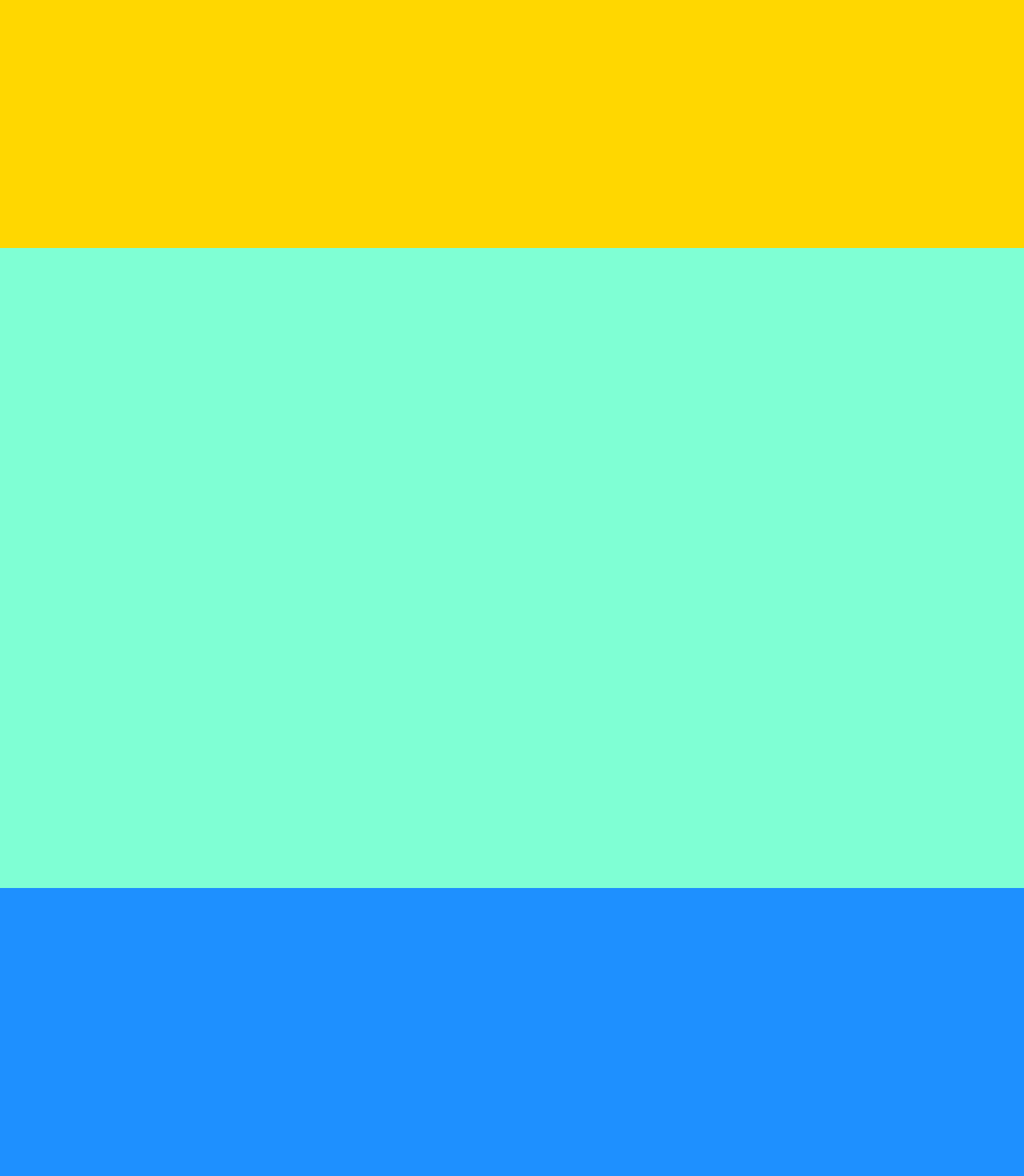
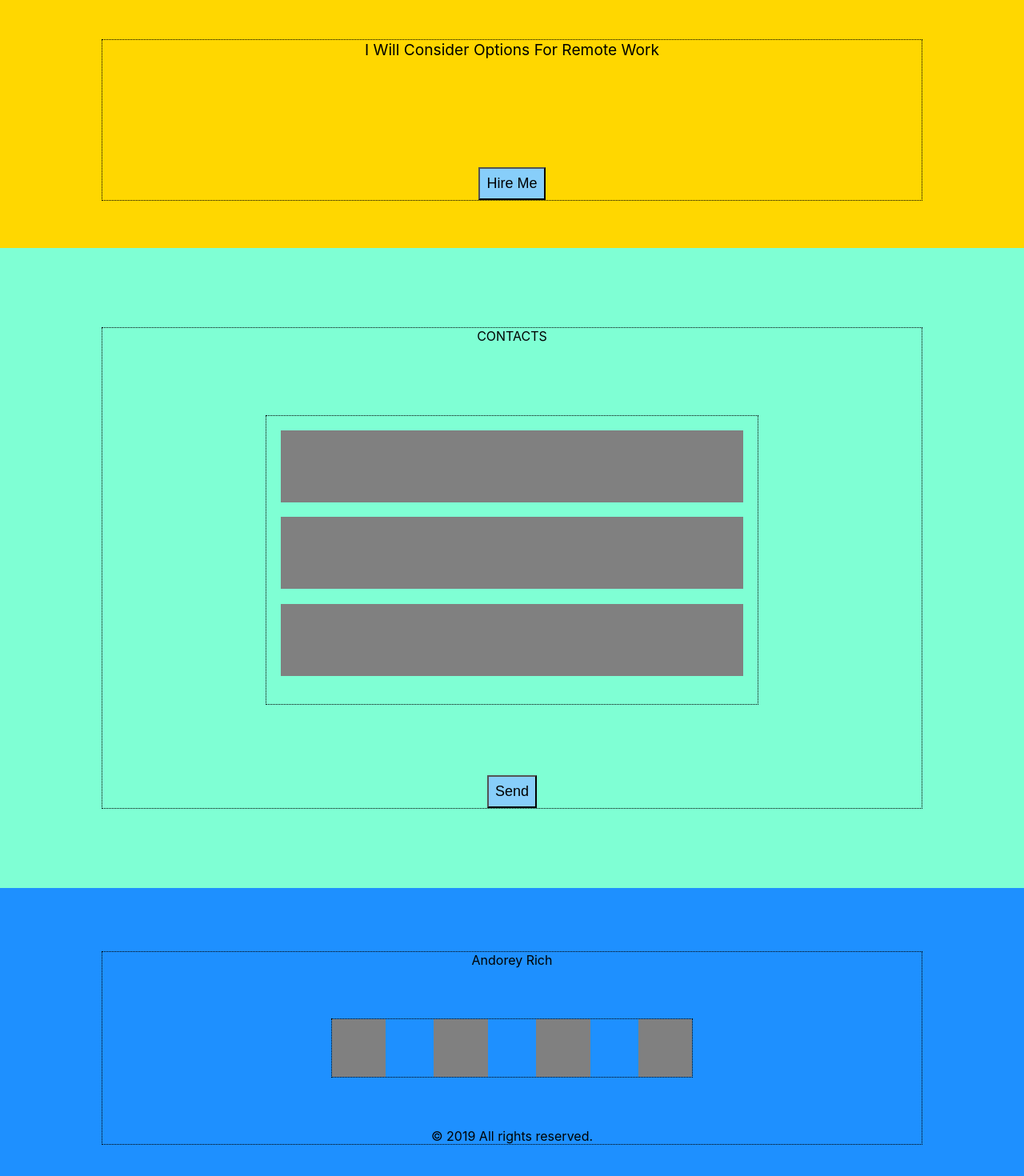
Before and after one commit to andorey/portfolio, a React (Create React App) app: page / in a window 1280 px wide. Shown: the part 2410-3880 px from the top of the page at 80% size. Built offline with nearby package versions, Linux system fonts and the light colour scheme.

Commit message:
end first part

```diff
--- a/src/Contacts/Contacts.jsx
+++ b/src/Contacts/Contacts.jsx
@@ -2,11 +2,25 @@ import React from 'react';
 import styles from './Contacts.module.css'
 
 function Contacts() {
-  return (
-    <div className={styles.header}>
-
-    </div>
-  );
+	return (
+		<div className={styles.header}>
+			<div className={styles.block}>
+				<div>
+					CONTACTS
+				</div>
+				<div className={styles.contacts}>
+					<div> </div>
+					<div> </div>
+					<div> </div>
+				</div>
+				<div>
+					<button className={styles.button}>
+						Send
+					</button>
+				</div>
+			</div>
+		</div>
+	);
 }
 
 export default Contacts;
--- a/src/Contacts/Contacts.module.css
+++ b/src/Contacts/Contacts.module.css
@@ -1,5 +1,35 @@
 .header {
 	height: 100vh;
 	background-color: aquamarine;
+	display: flex;
+	justify-content: center;
+	align-items: center;
+}
 
+.block {
+	border: 1px dotted;
+	width: 80%;
+	height: 75vh;
+	display: flex;
+	flex-direction: column;
+	align-items: center;
+	justify-content: space-between;
 }
+
+.contacts {
+	border: 1px dotted;
+	height: 60%;
+	width: 60%;
+}
+
+.contacts div {
+	height: 25%;
+	margin: 3%;
+	background-color: gray;
+}
+
+.button {
+	padding: 8px;
+	font-size: large;
+	background-color: lightskyblue;
+}
--- a/src/Footer/Footer.jsx
+++ b/src/Footer/Footer.jsx
@@ -2,11 +2,24 @@ import React from 'react';
 import styles from './Footer.module.css'
 
 function Footer() {
-  return (
-    <div className={styles.header}>
-
-    </div>
-  );
+	return (
+		<div className={styles.header}>
+			<div className={styles.block}>
+				<div>
+					Andorey Rich
+				</div>
+				<div className={styles.contacts}>
+					<div> </div>
+					<div> </div>
+					<div> </div>
+					<div> </div>
+				</div>
+				<div>
+					© 2019 All rights reserved.
+				</div>
+			</div>
+		</div>
+	);
 }
 
 export default Footer;
--- a/src/Footer/Footer.module.css
+++ b/src/Footer/Footer.module.css
@@ -1,5 +1,30 @@
 .header {
 	height: 50vh;
 	background-color: dodgerblue;
+	display: flex;
+	justify-content: center;
+	align-items: center;
+}
 
+.block {
+	border: 1px dotted;
+	width: 80%;
+	height: 30vh;
+	display: flex;
+	flex-direction: column;
+	align-items: center;
+	justify-content: space-between;
 }
+
+.contacts {
+	border: 1px dotted;
+	height: 30%;
+	width: 44%;
+	display: flex;
+	justify-content: space-between;
+}
+
+.contacts div {
+	width: 15%;
+	background-color: gray;
+}
--- a/src/RemoteJob/RemoteJob.jsx
+++ b/src/RemoteJob/RemoteJob.jsx
@@ -2,11 +2,20 @@ import React from 'react';
 import styles from './RemoteJob.module.css'
 
 function RemoteJob() {
-  return (
-    <div className={styles.header}>
-
-    </div>
-  );
+	return (
+		<div className={styles.header}>
+			<div className={styles.block}>
+				<div>
+					I Will Consider Options For Remote Work
+				</div>
+				<div>
+					<button className={styles.button}>
+						Hire Me
+					</button>
+				</div>
+			</div>
+		</div>
+	);
 }
 
 export default RemoteJob;
--- a/src/RemoteJob/RemoteJob.module.css
+++ b/src/RemoteJob/RemoteJob.module.css
@@ -1,5 +1,24 @@
 .header {
 	height: 40vh;
 	background-color: gold;
+	display: flex;
+	justify-content: center;
+	align-items: center;
+}
+
+.block {
+	border: 1px dotted;
+	width: 80%;
+	height: 25vh;
+	display: flex;
+	flex-direction: column;
+	justify-content: space-between;
+	font-size: larger;
 
 }
+
+.button {
+	padding: 8px;
+	font-size: large;
+	background-color: lightskyblue;
+}
```
